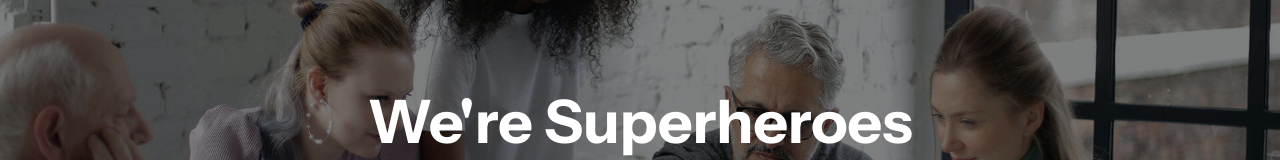
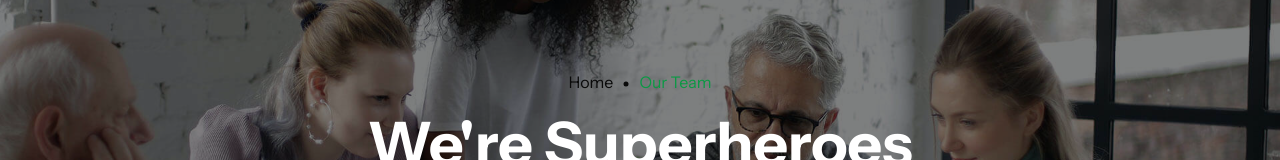
Before and after one commit to OceanOfTechsa/oceanoftechWebsite, a Next.js app: page /team in a window 1280 px wide. Shown: the part 204-364 px from the top of the page. Built offline with nearby package versions, Linux system fonts and the light colour scheme; no server answers.

Commit message:
fix: content updated

```diff
--- a/app/(pages)/team/page.tsx
+++ b/app/(pages)/team/page.tsx
@@ -9,6 +9,7 @@ import AppSettings from "@/Oceanoftech.Business/ConfigurationBusiness/AppSetting
 import NewsLetterSubCTA from "@/components/NewsLetterSubCTA";
 import {Accordion, AccordionContent, AccordionItem, AccordionTrigger} from "@/components/ui/accordion";
 import * as React from "react";
+import {GoDotFill} from "react-icons/go";
 
 export const metadata: Metadata = {
     title: 'Our Team',
@@ -136,7 +137,16 @@ const TeamPage = (): JSX.Element => {
                     <div className="absolute inset-0 bg-black/50 z-10"></div>
 
                     {/* Title */}
-                    <div className="absolute inset-0 flex items-center justify-center text-center z-20">
+                    <div className="absolute inset-0 flex flex-col gap-2 items-center justify-center text-center z-20">
+                        <nav className="mb-3" aria-label="breadcrumb">
+                            <ol className="flex items-center gap-2 pt-0">
+                                <li className="hover:text-[#0b9944] dark:hover:text-[#09b850] transition-colors duration-500 ease-in-out">
+                                    <Link href="/">Home</Link>
+                                </li>
+                                <GoDotFill size={10} className="mt-1"/>
+                                <li className="text-[#0B9944] dark:text-[#09b850]" aria-current="page">Our Team</li>
+                            </ol>
+                        </nav>
                         <h1 className="text-4xl md:text-5xl lg:text-6xl font-bold text-white">
                         We&apos;re Superheroes
                         </h1>
```
